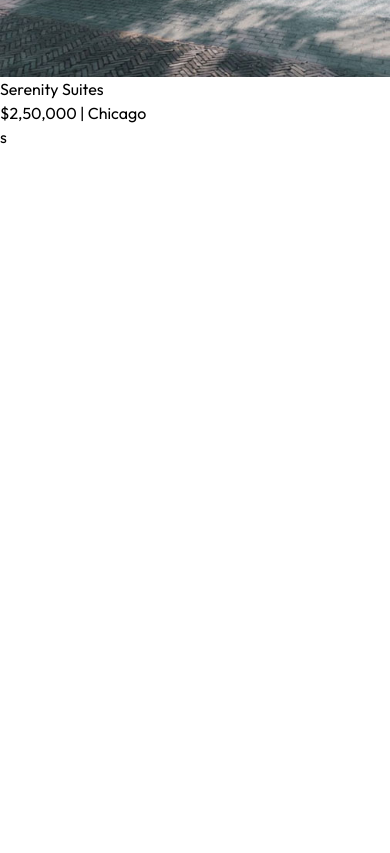
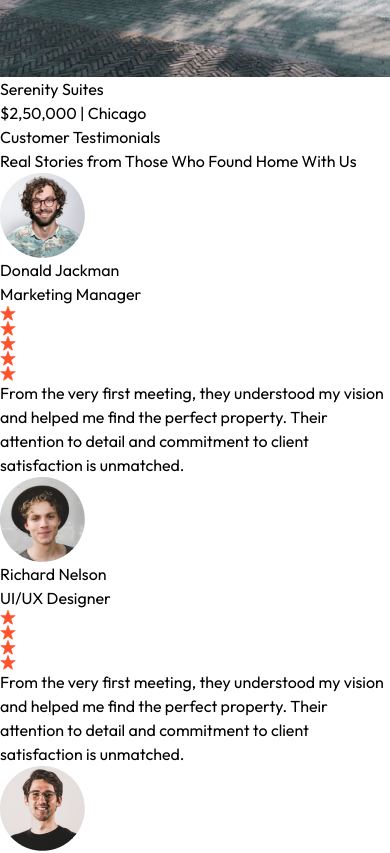
Before and after one commit to Avindu21894/Estate, a React (Vite) app: page / in a window 390 px wide. Shown: the part 4360-5213 px from the top of the page. Before the commit the page ends 4509 px from the top, so only its background shows below. Built offline with nearby package versions, Linux system fonts and the light colour scheme.

Commit message:
responsive testimonial section created

```diff
--- a/src/App.jsx
+++ b/src/App.jsx
@@ -2,13 +2,15 @@
 import Header from './components/Header'
 import About from './components/About'
 import Projects from './components/Projects'
+import Testimonials from './components/Testimonials'
 
 const App = () => {
   return (
     <div className='w-full overflow-hidden'>
       <Header/>
       <About/>
-      <Projects/>s
+      <Projects/>
+      <Testimonials/>
     </div>
   )
 }
--- a/src/components/Navbar.jsx
+++ b/src/components/Navbar.jsx
@@ -24,7 +24,7 @@
                 <a href="#Header" className='cursor-pointer hover:text-gray-400'>Home</a>
                 <a href="#About" className='cursor-pointer hover:text-gray-400'>About</a>
                 <a href="#Projects" className='cursor-pointer hover:text-gray-400'>Projects</a>
-                <a href="#Header" className='cursor-pointer hover:text-gray-400'>Testimonials</a>
+                <a href="#Testimonials" className='cursor-pointer hover:text-gray-400'>Testimonials</a>
             </ul>
             <button className='hidden md:block bg-white px-8 py-2 rounded-full'>Sign up</button>
             <img onClick={()=> setShowMobileMenu(true)} src={assets.menu_icon} className='md:hidden w-7 cursor-pointer' alt="" />
--- /dev/null
+++ b/src/components/Testimonials.jsx
@@ -0,0 +1,28 @@
+import React from 'react'
+import {assets, testimonialsData} from '../assets/assets'
+
+const Testimonials = () => {
+  return (
+    <div className='container mx-auto py-10 lg:px-32 w-full overflow-hidden' id='Testimonials'>
+        <h1 className='text-2xl sm:text-4xl font-bold mb-2 text-center'>Customer <span className='underline underline-offset-4 decoration-1 under font-light'>Testimonials</span></h1>
+        <p className='text-center text-gray-500 mb-12 max-w-80 mx-auto'>Real Stories from Those Who Found Home With Us</p>
+        <div className='flex flex-row justify-center gap-8 flex-wrap md:flex-nowrap'>
+            {testimonialsData.map((testimonial,index)=>(
+                <div key={index} className='max-w[340px] border shadow-lg rounded px-8 py-12 text-center'>
+                    <img className='w-20 h-20 rounded-full mx-auto mb-4' src={testimonial.image} alt={testimonial.alt} />
+                    <h2 className='text-xl text-gray-700 font-medium'>{testimonial.name}</h2>
+                    <p className='text-gray-500 mb-4 text-sm'>{testimonial.title}</p>
+                    <div className='flex justify-center gap-1 text-red-500 mb-4'>
+                        {Array.from({length: testimonial.rating}, (item,index) =>(
+                            <img key={index} src={assets.star_icon} alt="" />
+                        ))}
+                    </div>
+                    <p className='text-gray-600'>{testimonial.text}</p>
+                </div>
+            ))}
+        </div>
+    </div>
+  )
+}
+
+export default Testimonials
```
